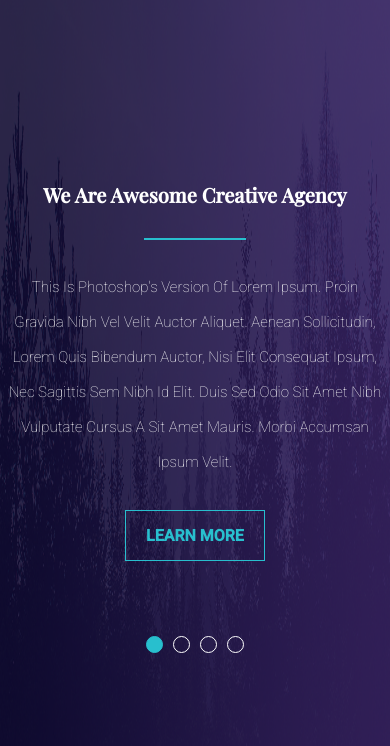
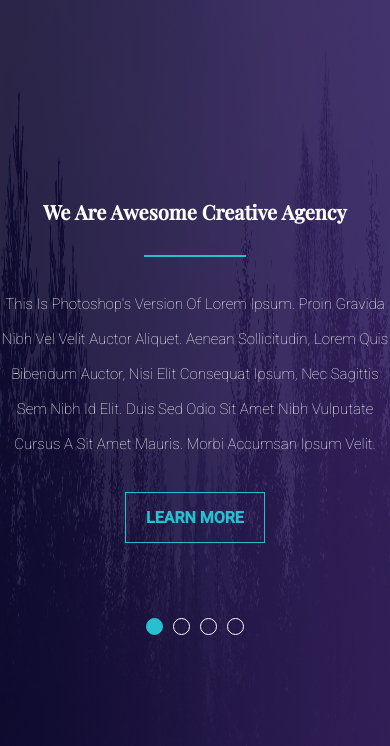
Before and after one commit to Jardaxion/tajam, a plain HTML site: page index.html in a window 390 px wide. Shown: the part 98-844 px from the top of the page. Drawn offline with nearby package versions, Linux system fonts and the light colour scheme; a web font is replaced by a local one.

Commit message:
1.01
debug mobile version

```diff
--- a/styles/scss/adaptive.scss
+++ b/styles/scss/adaptive.scss
@@ -257,7 +257,7 @@ $mainLightGrey: #817f86;
             }
             .large{
                 font-size: 15px;
-                width: 375px;
+                width: auto;
             }
             .header__content__circles{
                 margin-top: 75px;
```
Also changed, not shown: styles/css/adaptive.css.
